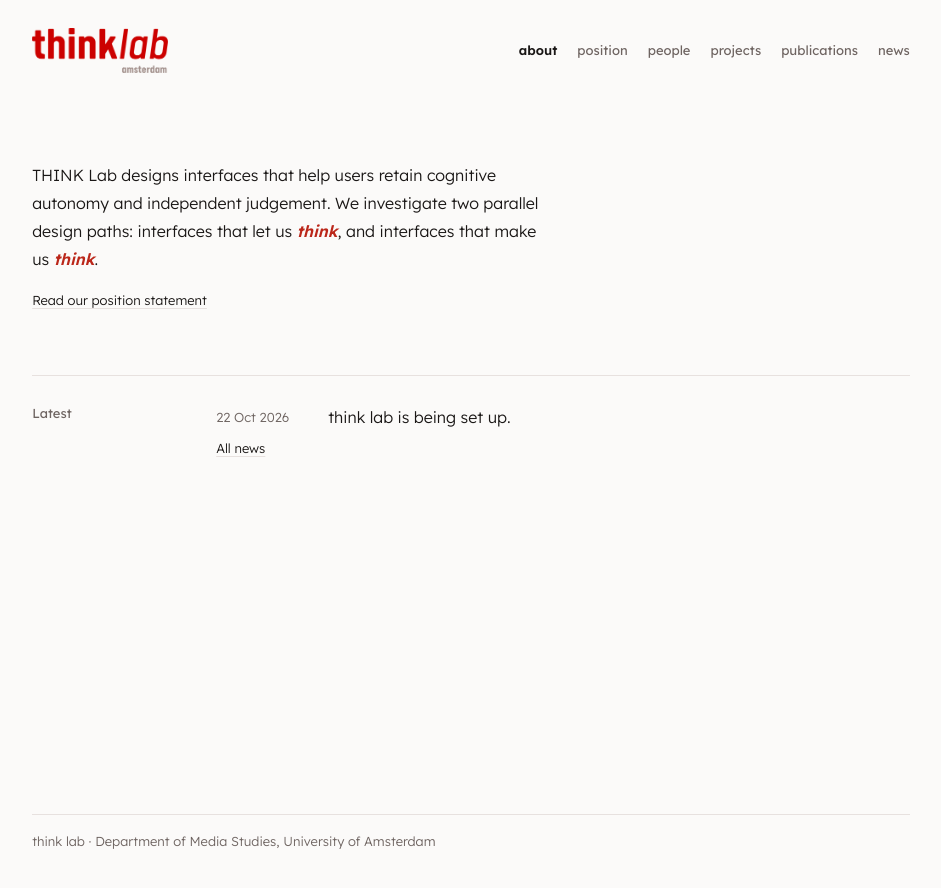
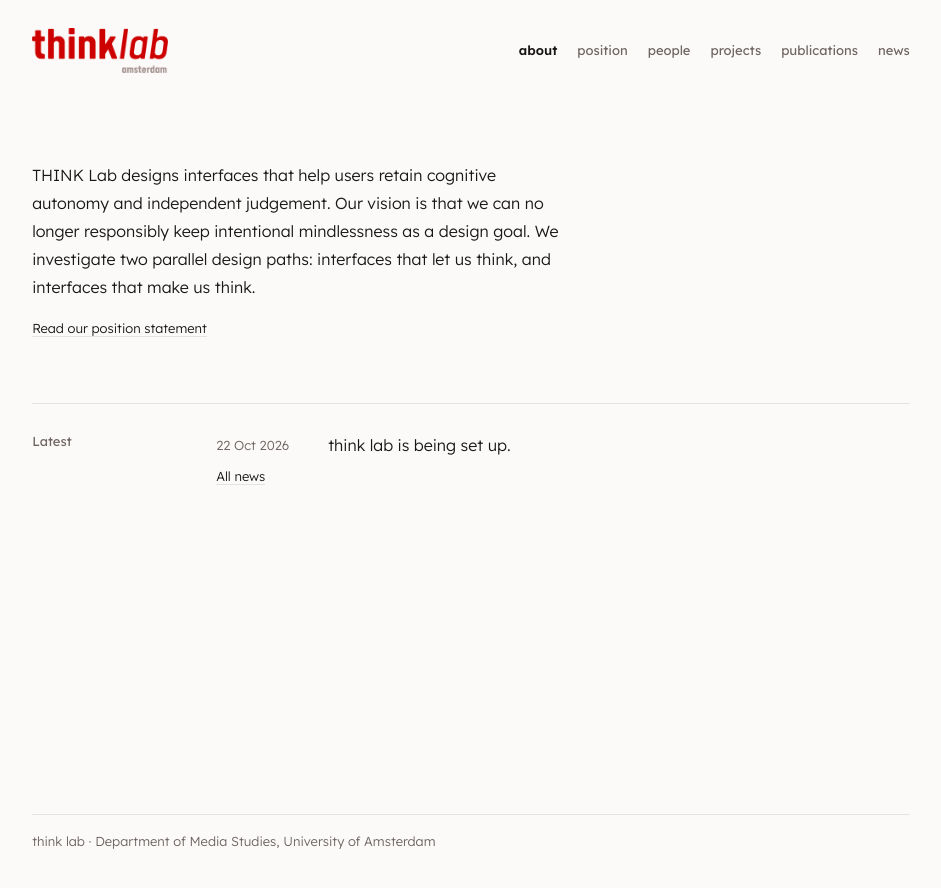
Before and after one commit to HLMQA/think, a Jekyll site: the page built from index.md, in a window 1280 px wide. Shown: the top 888 px of the page, without its empty margins (169-1110 px from the left). Built offline with Jekyll 4.4.1, drawn with Linux system fonts in a browser that asks for light colours.

Commit message:
Plain intro text, add vision sentence
Co-Authored-By: Claude Opus 5.5 <noreply@anthropic.com>
Claude-Session: https://claude.ai/code/session_01TgR6aJ38HLEPLrkB6bpgPr

```diff
--- a/assets/css/site.css
+++ b/assets/css/site.css
@@ -49,7 +49,7 @@ img { max-width: 100%; }
 .page { margin-top: 88px; flex: 1 0 auto; }
 .page-title { font-size: var(--s-lead); font-weight: 400; line-height: 1.4; margin-bottom: 48px; }
 .intro p { font-size: var(--s-body); font-weight: 300; line-height: 1.75; max-width: 34em; }
-.intro em { font-style: italic; font-weight: 600; color: var(--accent); }
+.intro em { font-style: italic; }
 
 .row { display: grid; grid-template-columns: 160px minmax(0, 1fr); gap: 24px; border-top: 1px solid var(--rule); padding-top: 24px; margin-top: 64px; }
 .page-title + .row { margin-top: 0; }
--- a/index.md
+++ b/index.md
@@ -2,7 +2,7 @@
 layout: default
 ---
 <div class="intro">
-  <p>THINK Lab designs interfaces that help users retain cognitive autonomy and independent judgement. We investigate two parallel design paths: interfaces that let us <em>think</em>, and interfaces that make us <em>think</em>.</p>
+  <p>THINK Lab designs interfaces that help users retain cognitive autonomy and independent judgement. Our vision is that we can no longer responsibly keep intentional mindlessness as a design goal. We investigate two parallel design paths: interfaces that let us think, and interfaces that make us think.</p>
   <p class="more"><a href="{{ '/position/' | relative_url }}">Read our position statement</a></p>
 </div>
 
```
